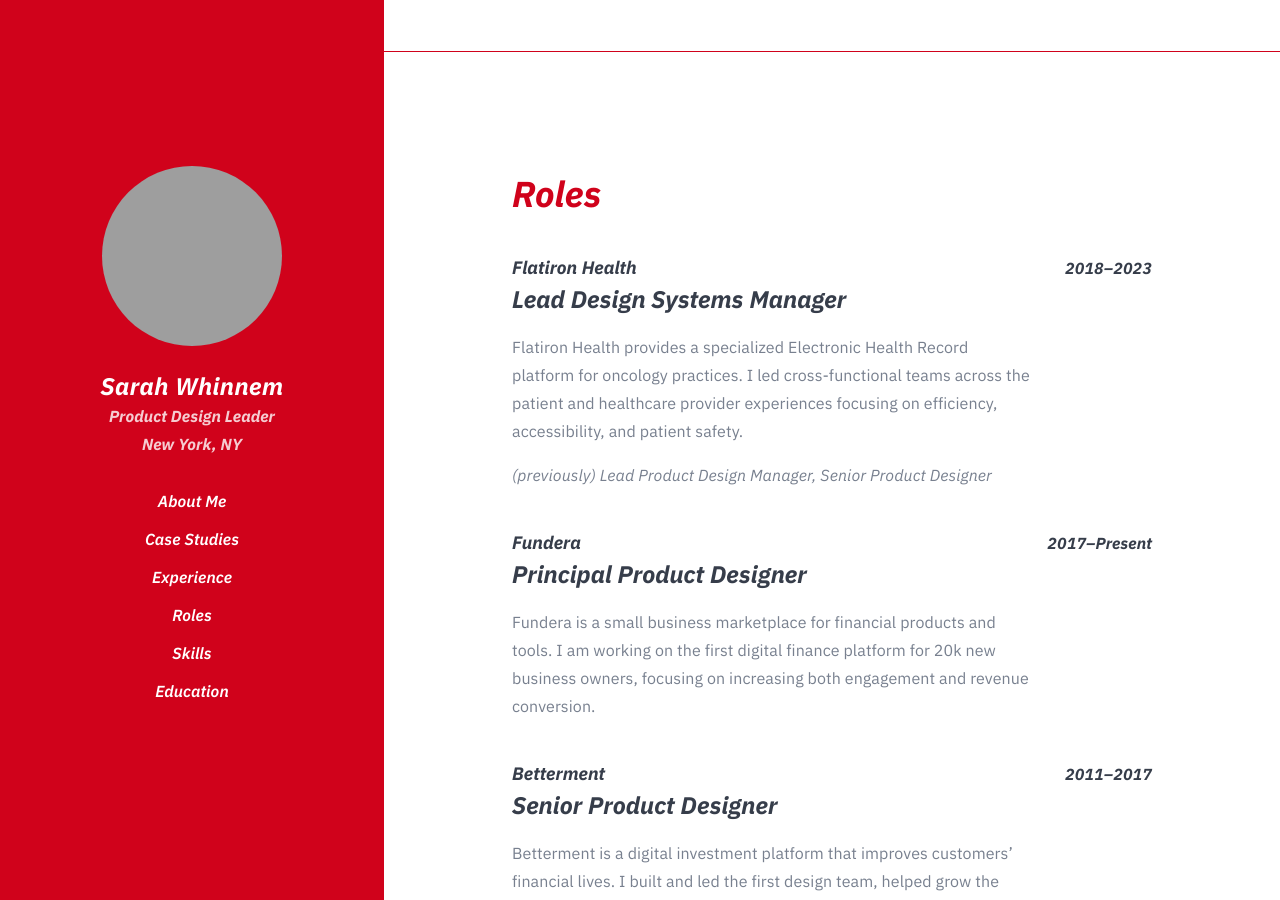
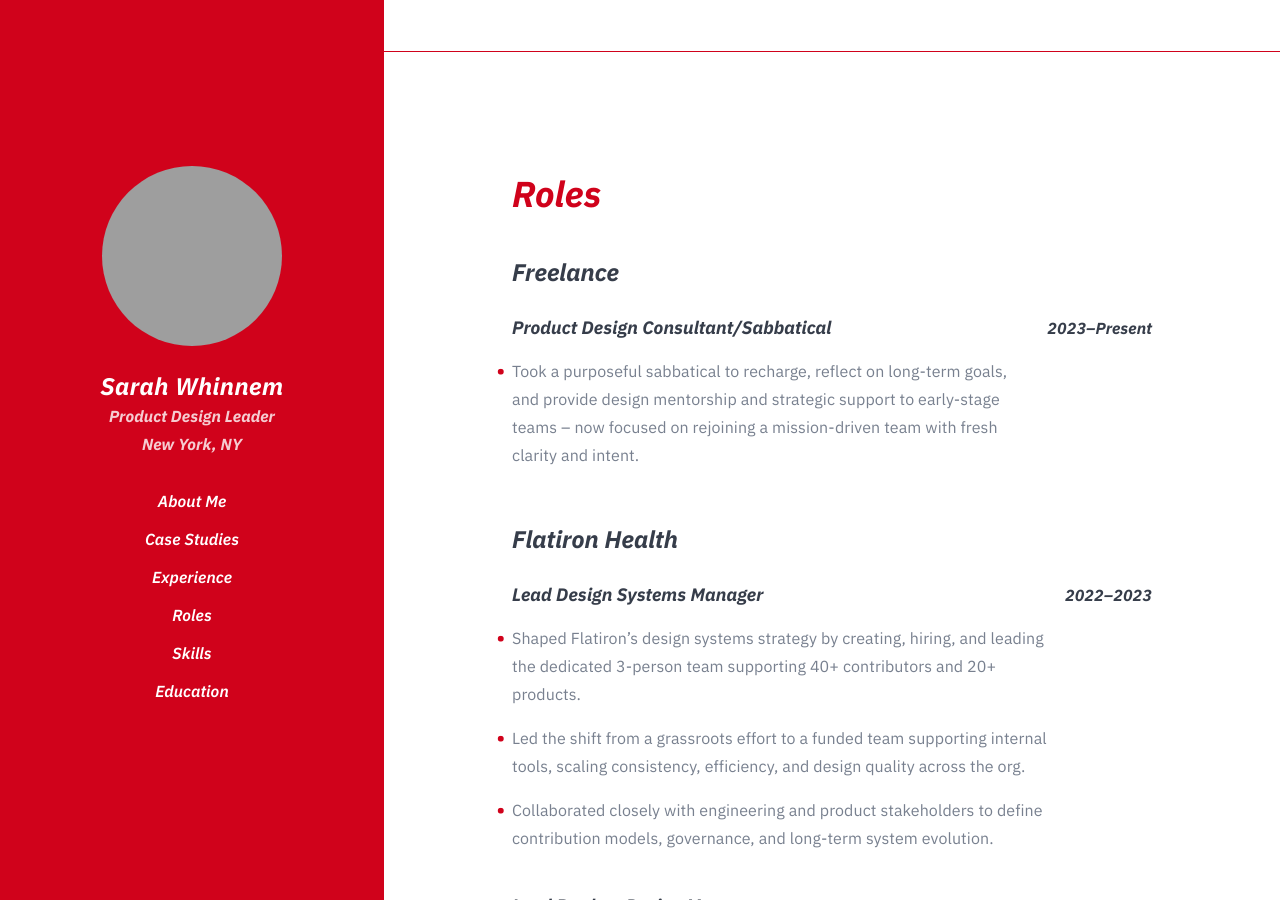
Before and after one commit to madysondesigns/madysondesigns.github.io, a Jekyll site: the page built from index.md, in a window 1280 px wide and 900 px high, scrolled down 4362 px. Built offline with Jekyll 4.4.1, drawn with Linux system fonts in a browser that asks for light colours; some of the changed text lies outside the part shown; grey boxes are pictures that could not be loaded.

Commit message:
update resume content for 2025

```diff
--- a/_data/education.json
+++ b/_data/education.json
@@ -1,8 +1,8 @@
 [
   {
     "school": "American Intercontinental University",
-    "degree": "Bachelor of Fine Arts",
-    "major": "Visual Communication & Digital Design",
+    "degree": "BFA, Graphic Design",
+    "major": "Concentration In Visual Communication & Digital Design",
     "range": "2005"
   }
 ]
--- a/_data/roles.json
+++ b/_data/roles.json
@@ -1,34 +1,66 @@
 [
   {
-    "title": "Lead Design Systems Manager",
-    "previous": "Lead Product Design Manager, Senior Product Designer",
-    "company": "Flatiron Health",
-    "summary": "Flatiron Health provides a specialized Electronic Health Record platform for oncology practices. I led cross-functional teams across the patient and healthcare provider experiences focusing on efficiency, accessibility, and patient safety.",
-    "range": "2018–2023"
+    "company": "Freelance",
+    "roles": [
+      {
+        "title": "Product Design Consultant/Sabbatical",
+        "range": "2023–Present",
+        "summary": [
+          "Took a purposeful sabbatical to recharge, reflect on long-term goals, and provide design mentorship and strategic support to early-stage teams – now focused on rejoining a mission-driven team with fresh clarity and intent."
+        ]
+      }
+    ]
   },
   {
-    "title": "Principal Product Designer",
-    "company": "Fundera",
-    "summary": "Fundera is a small business marketplace for financial products and tools. I am working on the first digital finance platform for 20k new business owners, focusing on increasing both engagement and revenue conversion.",
-    "range": "2017–Present"
+    "company": "Flatiron Health",
+    "roles": [
+      {
+        "title": "Lead Design Systems Manager",
+        "range": "2022–2023",
+        "summary": [
+          "Shaped Flatiron’s design systems strategy by creating, hiring, and leading the dedicated 3-person team supporting 40+ contributors and 20+ products.",
+          "Led the shift from a grassroots effort to a funded team supporting internal tools, scaling consistency, efficiency, and design quality across the org.",
+          "Collaborated closely with engineering and product stakeholders to define contribution models, governance, and long-term system evolution."
+        ]
+      },
+      {
+        "title": "Lead Product Design Manager",
+        "range": "2018–2022",
+        "summary": [
+          "Owned the product design function as an IC across multiple customer-facing teams, supporting products used by 4,200+ clinicians and 5M+ patients.",
+          "Drove product direction and improved patient and provider experiences while managing 2–3 designers and mentoring across a 25+ person team.",
+          "Shaped team vision, hiring strategy, and collaborative processes as the team scaled from 5 to 25+ designers.",
+          "Led early design efforts as <em>Senior Product Designer</em>, driving strategic product improvements across core product areas."
+        ]
+      }
+    ]
   },
   {
-    "title": "Senior Product Designer",
-    "previous": "Lead Designer, Software Engineer, Graphic Designer",
-    "company": "Betterment",
-    "summary": "Betterment is a digital investment platform that improves customers’ financial lives. I built and led the first design team, helped grow the team from 12–200+, and the customer base from 10,000 to over 250,000.",
-    "range": "2011–2017"
+    "company": "Fundera",
+    "roles": [
+      {
+        "title": "Principal Product Designer",
+        "range": "2017–2018",
+        "summary": [
+          "Designed and launched Fundera’s first dashboard experience for 20k small business owners, providing a central hub for managing financial tools and data.",
+          "Created a scalable framework that enabled ongoing feature development and improved the long-term customer experience."
+        ]
+      }
+    ]
   },
   {
-    "title": "Graphic & Digital Designer",
-    "company": "ING Group, Inc.",
-    "summary": "Design print materials, digital and interactive tools, and branding packages.",
-    "range": "2009–2011"
-  },
-  {
-    "title": "Graphic Designer",
-    "company": "ThermoSpas, Inc.",
-    "summary": "Design print materials, e-commerce websites, advertisements and direct mail.",
-    "range": "2007–2009"
+    "company": "Betterment",
+    "roles": [
+      {
+        "title": "Senior Product Designer",
+        "range": "2011–2017",
+        "summary": [
+          "Founding designer at Betterment, growing design from early marketing work to full-stack product leadership across teams and platforms.",
+          "Led key product expansions – including the advisor platform and 401k – while building the first design system to support rapid scale.",
+          "Contributed to company growth from 12 to 200+ employees and scaled the customer base from ~10K to 250K+.",
+          "Supported early-stage product, brand, and frontend growth through roles as <em>Senior Product Designer</em>, <em>Software Engineer</em>, and <em>Graphic Designer</em>."
+        ]
+      }
+    ]
   }
 ]
--- a/_includes/home/roles.html
+++ b/_includes/home/roles.html
@@ -1,15 +1,21 @@
-{%- for role in site.data.roles -%}
+{%- for company in site.data.roles -%}
+  <h3 class="">{{ company.company }}</h3>
+  {%- for role in company.roles -%}
   <div class="resume-item">
     <div class="resume-content mr-auto">
-    <h4 class="my-0">{{ role.company }}</h4>
-    <h3 class="my-0">{{ role.title }}</h3>
-    <p>{{ role.summary }}</p>
+      <h4 class="my-0">{{ role.title }}</h4>
+      <ul class="role-summary my-0">
+        {%- for bullet in role.summary -%}
+        <li>{{ bullet }}</li>
+        {%- endfor -%}
+      </ul>
       {%- if role.previous -%}
         <p><em>(previously) {{ role.previous }}</em></p>
       {%- endif -%}
     </div>
-  <div class="resume-date text-md-right">
+    <div class="role-date ml-s">
       <span class="text-primary">{{ role.range }}</span>
     </div>
   </div>
   {%- endfor -%}
+{%- endfor -%}
--- a/assets/css/styles.css
+++ b/assets/css/styles.css
@@ -290,8 +290,9 @@
   margin-bottom: var(--size-m);
 }
 
-.resume-date {
-  min-width: none;
+.role-date {
+  min-width: initial;
+  text-wrap: nowrap;
   font-weight: var(--font-bold);
   font-style: italic;
 }
@@ -456,19 +457,19 @@
   margin-bottom: var(--size-m);
 }
 
-.content ul, .content ol {
+.content ul, .content ol, .role-summary {
     list-style-type: none;
     padding-left: 0;
     counter-reset: custom-counter;
     margin-bottom: 2em;
 }
 
-.content ul li, .content ol li {
+.content ul li, .content ol li, .role-summary li {
     position: relative;
     margin: 1em 0;
 }
 
-.content ul li:before, .content ol li:before {
+.content ul li:before, .content ol li:before, .role-summary li:before {
     position: absolute;
     left: calc(-1 * var(--size-s));
     counter-increment: custom-counter;
@@ -484,7 +485,7 @@
     margin: 0;
 }
 
-.content ul > li:before {
+.content ul > li:before, .role-summary li:before {
     content: counter(custom-counter, disc);
     font-size: 1.5em;
     top: calc(-1 * var(--size-xs));
--- a/assets/css/utilities.css
+++ b/assets/css/utilities.css
@@ -91,6 +91,15 @@
   margin-bottom: 0 !important;
 }
 
+.ml-0,
+.ml-0 {
+  margin-left: 0 !important;
+}
+
 .mt-l {
     margin-top: var(--size-l) !important;
 }
+
+.ml-s {
+  margin-left: var(--size-s) !important;
+}
```
Also changed, not shown: _data/skills.json (+37 -26 lines). Lines whose indentation alone changed are shown as unchanged.
